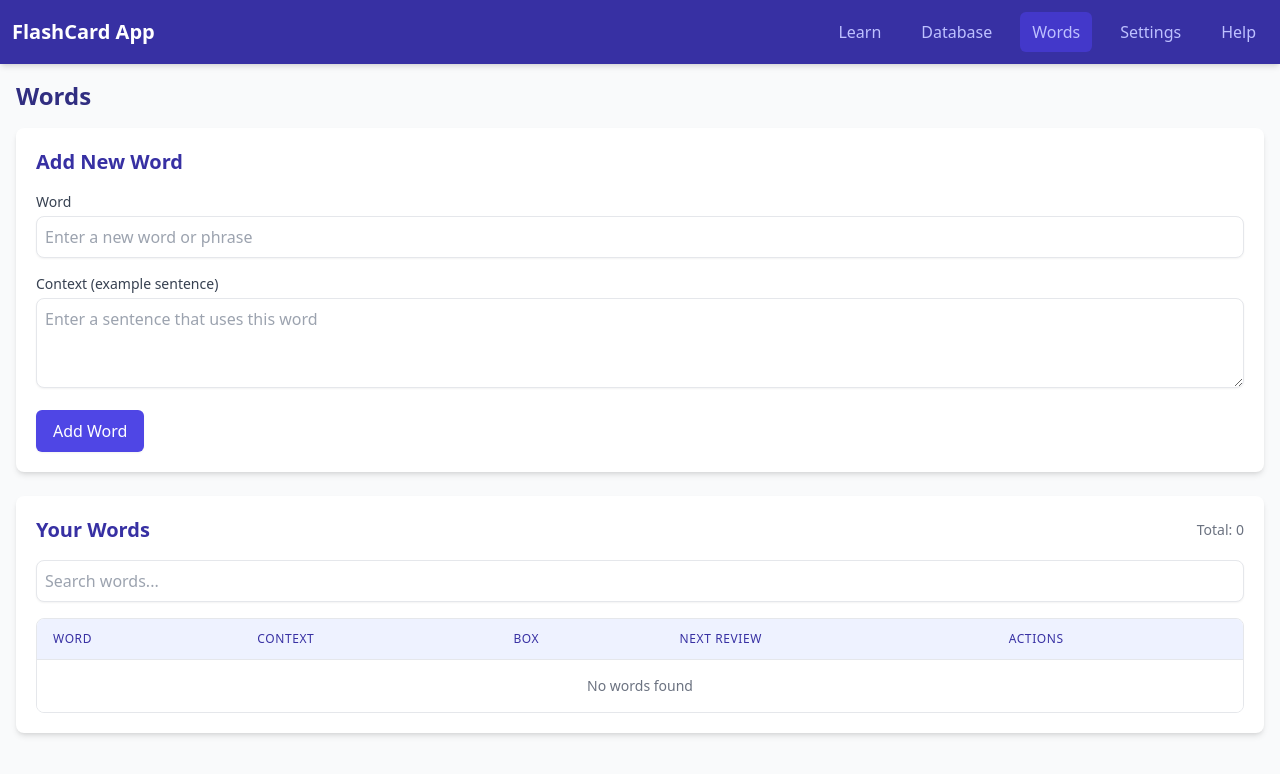
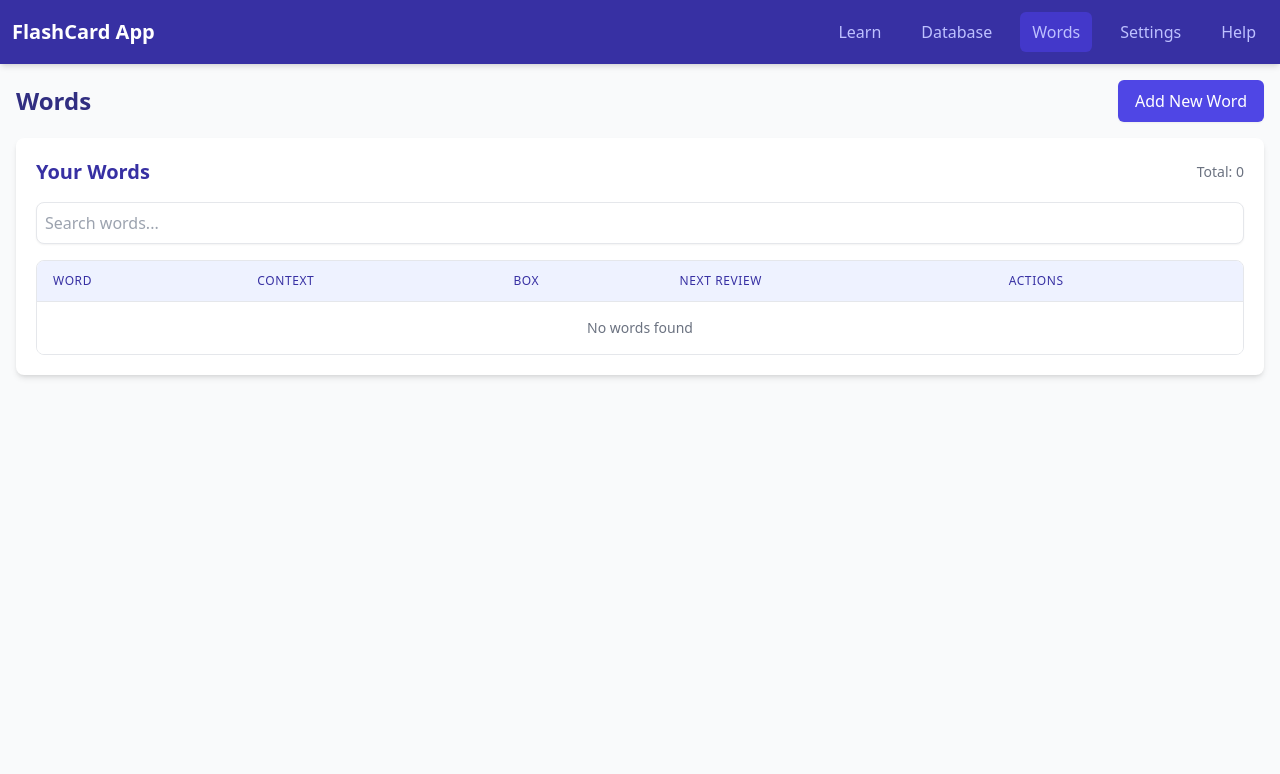
Before and after one commit to alised/flashcard_react, a React (Vite) app: page /words in a window 1280 px wide. Shown: the top 774 px of the page. Built offline with nearby package versions, Linux system fonts and the light colour scheme.

Commit message:
show add new word in modal

```diff
--- a/src/components/Words.tsx
+++ b/src/components/Words.tsx
@@ -6,18 +6,20 @@ const Words = () => {
   const [newWord, setNewWord] = useState('');
   const [context, setContext] = useState('');
   const [searchTerm, setSearchTerm] = useState('');
-  const [message, setMessage] = useState<{ text: string; type: 'success' | 'error' | 'info' | null }>({ text: '', type: null });
+  const [pageMessage, setPageMessage] = useState<{ text: string; type: 'success' | 'error' | 'info' | null }>({ text: '', type: null });
+  const [modalMessage, setModalMessage] = useState<{ text: string; type: 'success' | 'error' | 'info' | null }>({ text: '', type: null });
   const [isLoading, setIsLoading] = useState(false);
+  const [showAddModal, setShowAddModal] = useState(false);
 
   // Handle adding a new word
   const handleAddWord = async () => {
     if (!newWord.trim() || !context.trim()) {
-      setMessage({ text: 'Both word and context are required', type: 'error' });
+      setModalMessage({ text: 'Both word and context are required', type: 'error' });
       return;
     }
 
     if (doesWordExist(newWord)) {
-      setMessage({ text: 'This word already exists in your collection', type: 'error' });
+      setModalMessage({ text: 'This word already exists in your collection', type: 'error' });
       return;
     }
 
@@ -25,18 +27,20 @@ const Words = () => {
     try {
       const success = await addWord(newWord, context);
       if (success) {
-        setMessage({ text: 'Word added successfully', type: 'success' });
+        setPageMessage({ text: 'Word added successfully', type: 'success' });
         setNewWord('');
         setContext('');
+        setShowAddModal(false); // Close modal on success
+        setModalMessage({ text: '', type: null }); // Clear modal message
       } else {
-        setMessage({ text: 'Failed to add word', type: 'error' });
+        setModalMessage({ text: 'Failed to add word', type: 'error' });
       }
     } catch (error) {
-      setMessage({ text: 'Failed to add word', type: 'error' });
+      setModalMessage({ text: 'Failed to add word', type: 'error' });
     } finally {
       setIsLoading(false);
-      // Clear message after 3 seconds
-      setTimeout(() => setMessage({ text: '', type: null }), 3000);
+      // Clear page message after 3 seconds
+      setTimeout(() => setPageMessage({ text: '', type: null }), 3000);
     }
   };
 
@@ -45,13 +49,13 @@ const Words = () => {
     setIsLoading(true);
     try {
       await deleteWord(id);
-      setMessage({ text: 'Word deleted successfully', type: 'success' });
+      setPageMessage({ text: 'Word deleted successfully', type: 'success' });
     } catch (error) {
-      setMessage({ text: 'Failed to delete word', type: 'error' });
+      setPageMessage({ text: 'Failed to delete word', type: 'error' });
     } finally {
       setIsLoading(false);
-      // Clear message after 3 seconds
-      setTimeout(() => setMessage({ text: '', type: null }), 3000);
+      // Clear page message after 3 seconds
+      setTimeout(() => setPageMessage({ text: '', type: null }), 3000);
     }
   };
 
@@ -82,22 +86,63 @@ const Words = () => {
 
   return (
     <div className="container mx-auto p-4">
-      <h1 className="text-2xl font-bold mb-4 text-indigo-900 dark:text-indigo-300">Words</h1>
+      <div className="flex justify-between items-center mb-4">
+        <h1 className="text-2xl font-bold text-indigo-900 dark:text-indigo-300">Words</h1>
+        <button
+          onClick={() => setShowAddModal(true)}
+          className="bg-indigo-600 dark:bg-indigo-700 text-white px-4 py-2 rounded-md hover:bg-indigo-700 dark:hover:bg-indigo-800 transition-colors shadow-sm"
+        >
+          Add New Word
+        </button>
+      </div>
 
-      {/* Message display */}
-      {message.text && (
+      {/* Page Message display */}
+      {pageMessage.text && (
         <div className={`mb-4 p-3 rounded-lg ${
-          message.type === 'success' ? 'bg-green-100 dark:bg-green-900 text-green-800 dark:text-green-200' :
-          message.type === 'error' ? 'bg-red-100 dark:bg-red-900 text-red-800 dark:text-red-200' :
+          pageMessage.type === 'success' ? 'bg-green-100 dark:bg-green-900 text-green-800 dark:text-green-200' :
+          pageMessage.type === 'error' ? 'bg-red-100 dark:bg-red-900 text-red-800 dark:text-red-200' :
           'bg-blue-100 dark:bg-blue-900 text-blue-800 dark:text-blue-200'
         }`}>
-          {message.text}
+          {pageMessage.text}
         </div>
       )}
 
-      {/* Add new word form */}
-      <div className="bg-white dark:bg-gray-800 rounded-lg shadow-md p-5 mb-6 transition-colors">
-        <h2 className="text-xl font-semibold mb-4 text-indigo-800 dark:text-indigo-300">Add New Word</h2>
+      {/* Add Word Modal */}
+      {showAddModal && (
+        <div
+          className="fixed inset-0 bg-black bg-opacity-50 flex items-center justify-center z-50"
+          onClick={() => {
+            setShowAddModal(false);
+            setModalMessage({ text: '', type: null }); // Clear modal message when closing
+          }}
+        >
+          <div
+            className="bg-white dark:bg-gray-800 rounded-lg shadow-xl p-6 w-full max-w-lg mx-4"
+            onClick={e => e.stopPropagation()}
+          >
+            <div className="flex justify-between items-center mb-4">
+              <h2 className="text-xl font-semibold text-indigo-800 dark:text-indigo-300">Add New Word</h2>
+              <button
+                onClick={() => {
+                  setShowAddModal(false);
+                  setModalMessage({ text: '', type: null }); // Clear modal message when closing
+                }}
+                className="text-gray-500 hover:text-gray-700 dark:text-gray-400 dark:hover:text-gray-200"
+              >
+                ✕
+              </button>
+            </div>
+
+            {/* Modal Message display */}
+            {modalMessage.text && (
+              <div className={`mb-4 p-3 rounded-lg ${
+                modalMessage.type === 'success' ? 'bg-green-100 dark:bg-green-900 text-green-800 dark:text-green-200' :
+                modalMessage.type === 'error' ? 'bg-red-100 dark:bg-red-900 text-red-800 dark:text-red-200' :
+                'bg-blue-100 dark:bg-blue-900 text-blue-800 dark:text-blue-200'
+              }`}>
+                {modalMessage.text}
+              </div>
+            )}
 
             <div className="mb-4">
               <label htmlFor="word" className="block text-sm font-medium mb-1 text-gray-700 dark:text-gray-300">Word</label>
@@ -125,6 +170,14 @@ const Words = () => {
               />
             </div>
 
+            <div className="flex justify-end space-x-3">
+              <button
+                onClick={() => setShowAddModal(false)}
+                disabled={isLoading}
+                className="px-4 py-2 rounded-md text-gray-700 dark:text-gray-300 bg-gray-100 dark:bg-gray-700 hover:bg-gray-200 dark:hover:bg-gray-600 transition-colors"
+              >
+                Cancel
+              </button>
               <button
                 onClick={handleAddWord}
                 disabled={isLoading}
@@ -135,6 +188,9 @@ const Words = () => {
                 {isLoading ? 'Adding...' : 'Add Word'}
               </button>
             </div>
+          </div>
+        </div>
+      )}
 
       {/* Words list */}
       <div className="bg-white dark:bg-gray-800 rounded-lg shadow-md p-5 transition-colors">
```
Lines whose indentation alone changed are shown as unchanged.
